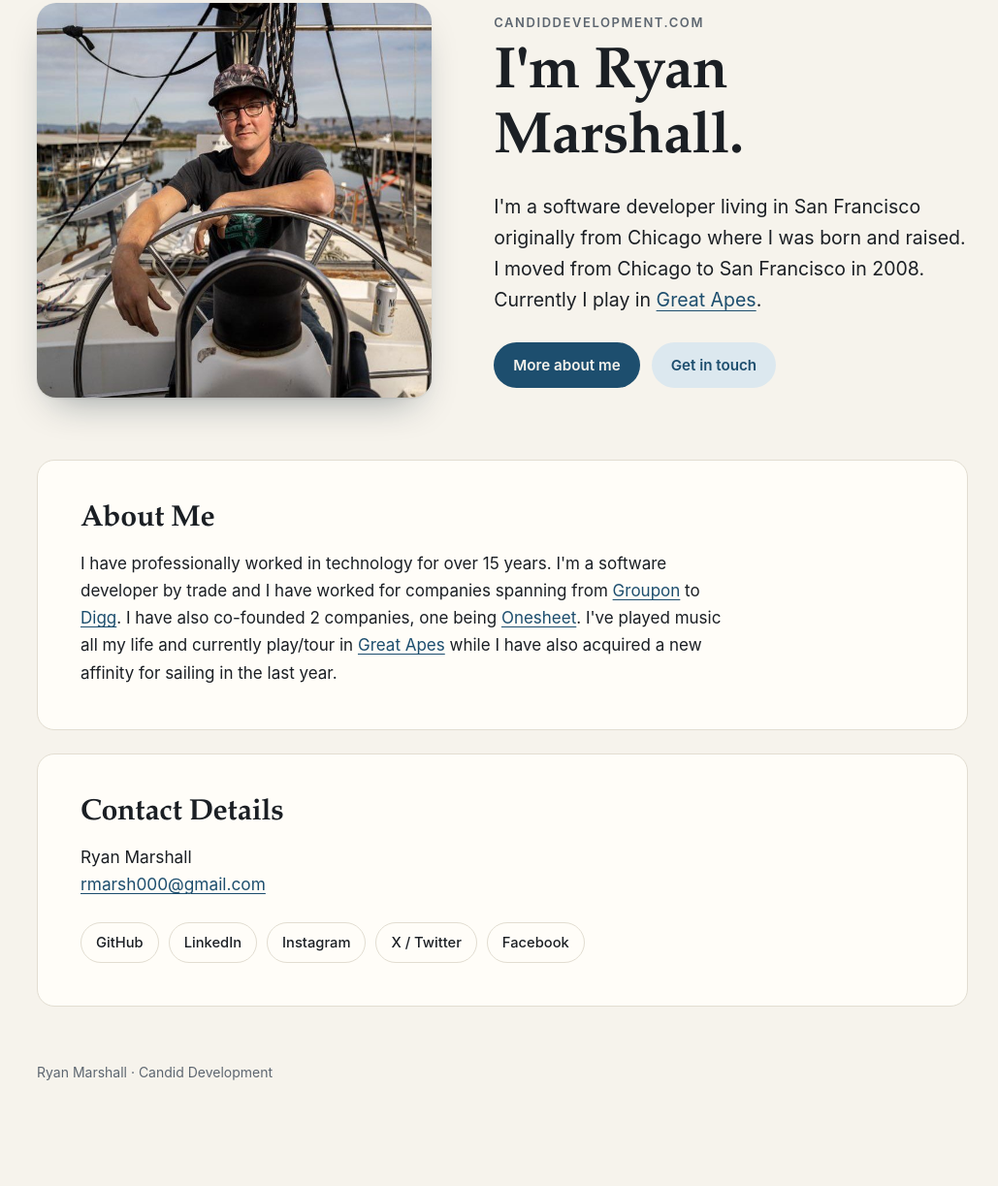
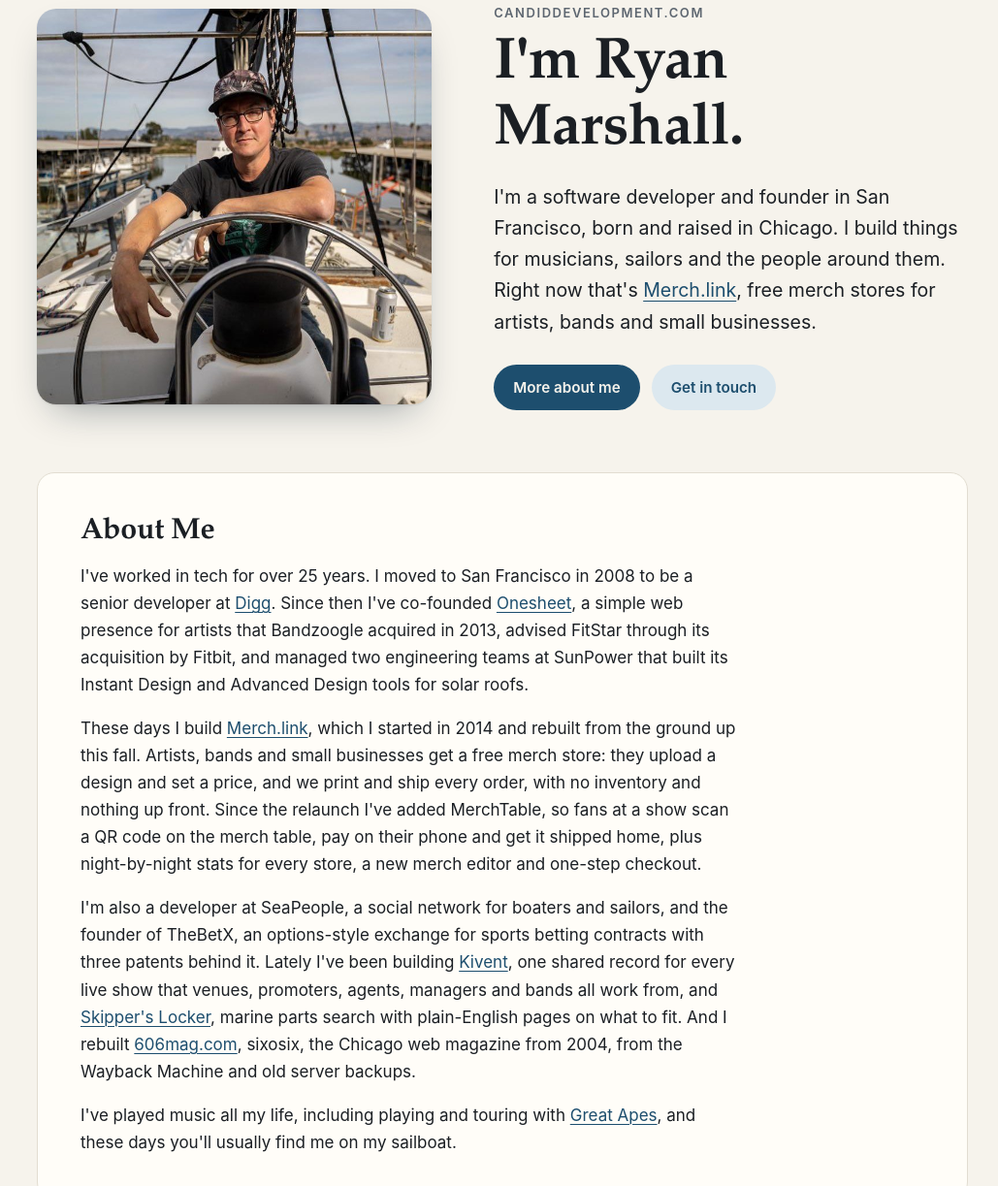
Before and after one commit to ryanmarshall/candiddevelopment.com, a plain HTML site: page index.html in a window 1280 px wide. Shown: the part 69-1292 px from the top of the page at 97% size, without its empty margins (122-1151 px from the left). Before the commit the page ends 1234 px from the top, so only its background shows below. Drawn offline with Linux system fonts and the light colour scheme.

Commit message:
Update About Me with current work
Rewrite the hero and About Me from the owner's LinkedIn and current
projects: Merch.link and MerchTable, SeaPeople, TheBetX, Kivent,
Skipper's Locker and 606mag.com, plus past work at Digg, Onesheet,
FitStar and SunPower. Point LinkedIn at the current public profile URL
and Great Apes at its Bandcamp page. Space consecutive paragraphs.

Co-Authored-By: Claude Opus 5.5 <noreply@anthropic.com>

```diff
--- a/index.html
+++ b/index.html
@@ -4,12 +4,12 @@
   <meta charset="utf-8">
   <meta name="viewport" content="width=device-width, initial-scale=1">
   <title>Ryan Marshall - History</title>
-  <meta name="description" content="This is the work history of Ryan Marshall">
+  <meta name="description" content="Ryan Marshall is a software developer and founder in San Francisco. He builds Merch.link, free merch stores for artists, bands and small businesses.">
   <meta name="author" content="Ryan Marshall">
   <meta name="color-scheme" content="light dark">
   <meta property="og:type" content="profile">
   <meta property="og:title" content="Ryan Marshall">
-  <meta property="og:description" content="Software developer and musician in San Francisco, originally from Chicago.">
+  <meta property="og:description" content="Software developer, founder of Merch.link, musician and sailor in San Francisco, originally from Chicago.">
   <meta property="og:url" content="https://candiddevelopment.com/">
   <meta property="og:image" content="https://candiddevelopment.com/images/profile.jpg">
   <link rel="canonical" href="https://candiddevelopment.com/">
@@ -24,9 +24,9 @@
       <p class="kicker">candiddevelopment.com</p>
       <h1>I'm Ryan Marshall.</h1>
       <p class="lede">
-        I'm a software developer living in San Francisco originally from Chicago where I was born and raised.
-        I moved from Chicago to San Francisco in 2008.
-        Currently I play in <a href="https://greatapessf.com/">Great Apes</a>.
+        I'm a software developer and founder in San Francisco, born and raised in Chicago.
+        I build things for musicians, sailors and the people around them.
+        Right now that's <a href="https://merch.link/">Merch.link</a>, free merch stores for artists, bands and small businesses.
       </p>
       <p class="actions">
         <a class="button" href="#about">More about me</a>
@@ -39,12 +39,31 @@
     <section id="about">
       <h2>About Me</h2>
       <p>
-        I have professionally worked in technology for over 15 years.
-        I'm a software developer by trade and I have worked for companies spanning from
-        <a href="https://www.groupon.com/">Groupon</a> to <a href="https://digg.com/">Digg</a>.
-        I have also co-founded 2 companies, one being <a href="http://onesheet.com/">Onesheet</a>.
-        I've played music all my life and currently play/tour in <a href="https://greatapessf.com/">Great Apes</a>
-        while I have also acquired a new affinity for sailing in the last year.
+        I've worked in tech for over 25 years. I moved to San Francisco in 2008 to be a senior developer at
+        <a href="https://digg.com/">Digg</a>. Since then I've co-founded
+        <a href="https://bandzoogle.com/onesheet">Onesheet</a>, a simple web presence for artists that Bandzoogle
+        acquired in 2013, advised FitStar through its acquisition by Fitbit, and managed two engineering teams at
+        SunPower that built its Instant Design and Advanced Design tools for solar roofs.
+      </p>
+      <p>
+        These days I build <a href="https://merch.link/">Merch.link</a>, which I started in 2014 and rebuilt from the
+        ground up this fall. Artists, bands and small businesses get a free merch store: they upload a design and set a
+        price, and we print and ship every order, with no inventory and nothing up front. Since the relaunch I've added
+        MerchTable, so fans at a show scan a QR code on the merch table, pay on their phone and get it shipped home,
+        plus night-by-night stats for every store, a new merch editor and one-step checkout.
+      </p>
+      <p>
+        I'm also a developer at SeaPeople, a social network for boaters and sailors, and the founder of TheBetX,
+        an options-style exchange for sports betting contracts with three patents behind it.
+        Lately I've been building <a href="https://kivent.com/">Kivent</a>, one shared record for every live show that
+        venues, promoters, agents, managers and bands all work from, and
+        <a href="https://skipperslocker.com/">Skipper's Locker</a>, marine parts search with plain-English pages on what
+        to fit. And I rebuilt <a href="https://606mag.com/">606mag.com</a>, sixosix, the Chicago web magazine from 2004,
+        from the Wayback Machine and old server backups.
+      </p>
+      <p>
+        I've played music all my life, including playing and touring with
+        <a href="https://greatapes.bandcamp.com/">Great Apes</a>, and these days you'll usually find me on my sailboat.
       </p>
     </section>
 
@@ -56,7 +75,7 @@
       </p>
       <ul class="elsewhere" aria-label="Ryan Marshall elsewhere">
         <li><a href="https://github.com/ryanmarshall">GitHub</a></li>
-        <li><a href="https://www.linkedin.com/profile/view?id=14223308">LinkedIn</a></li>
+        <li><a href="https://www.linkedin.com/in/ryan-marshall-0b891b4/">LinkedIn</a></li>
         <li><a href="https://www.instagram.com/ryanmarshall/">Instagram</a></li>
         <li><a href="https://x.com/ryan000">X / Twitter</a></li>
         <li><a href="https://www.facebook.com/ryanmarshall">Facebook</a></li>
--- a/style.css
+++ b/style.css
@@ -110,6 +110,7 @@ section {
 h2 { margin: 0 0 14px; font-size: clamp(1.5rem, 2.6vw, 1.9rem); }
 
 section p { margin: 0; max-width: 40em; }
+section p + p { margin-top: 1em; }
 
 .contact { font-size: 1.08rem; }
 
```
